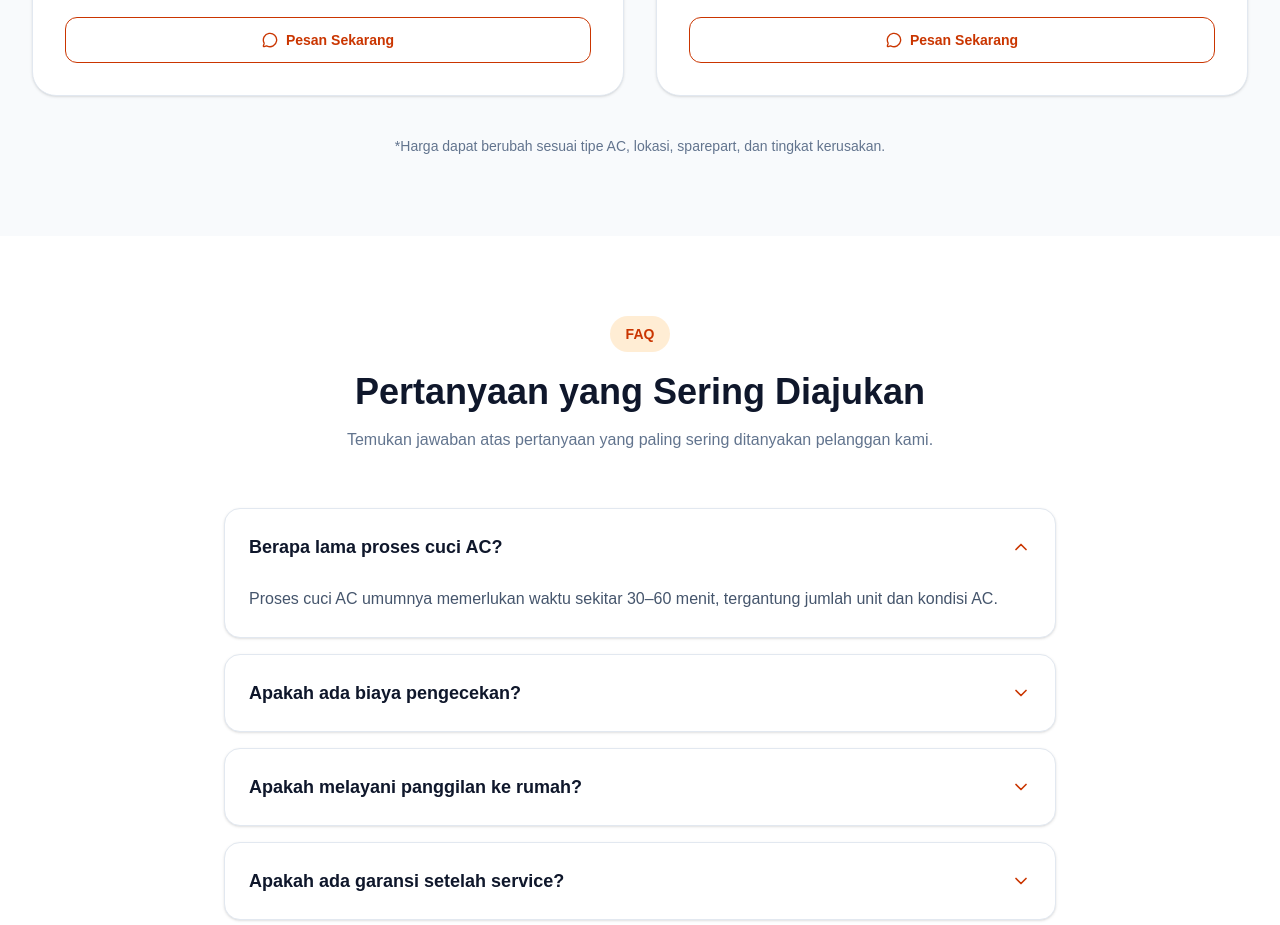
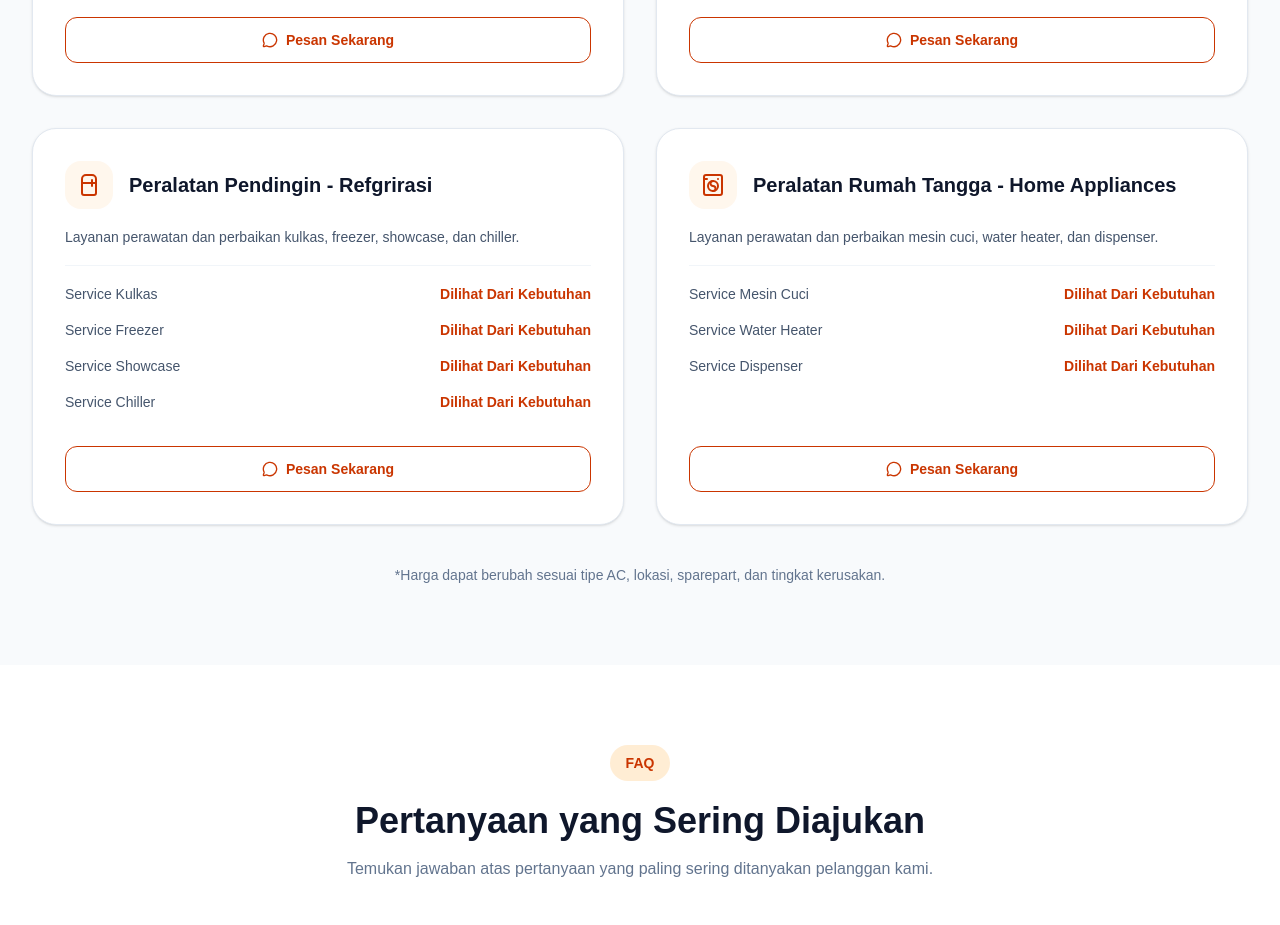
Before and after one commit to jeanAlexsander/Website-jasa-ac, a Next.js app: page /layanan in a window 1280 px wide. Shown: the part 1700-2625 px from the top of the page. Built offline with nearby package versions, Linux system fonts and the light colour scheme.

Commit message:
upadate layanan

```diff
--- a/src/data/layanan.ts
+++ b/src/data/layanan.ts
@@ -11,6 +11,8 @@ import {
   School,
   Wind,
   PackageOpen,
+  Refrigerator,
+  WashingMachine,
 } from "lucide-react";
 
 export const services = [
@@ -156,6 +158,49 @@ export const prices = [
       },
     ],
   },
+
+  {
+    title: "Peralatan Pendingin - Refgrirasi",
+    icon: Refrigerator,
+    desc: "Layanan perawatan dan perbaikan kulkas, freezer, showcase, dan chiller.",
+    features: [
+      {
+        name: "Service Kulkas",
+        price: "Dilihat Dari Kebutuhan",
+      },
+      {
+        name: "Service Freezer",
+        price: "Dilihat Dari Kebutuhan",
+      },
+      {
+        name: "Service Showcase",
+        price: "Dilihat Dari Kebutuhan",
+      },
+      {
+        name: "Service Chiller",
+        price: "Dilihat Dari Kebutuhan",
+      },
+    ],
+  },
+  {
+    title: "Peralatan Rumah Tangga - Home Appliances",
+    icon: WashingMachine,
+    desc: "Layanan perawatan dan perbaikan mesin cuci, water heater, dan dispenser.",
+    features: [
+      {
+        name: "Service Mesin Cuci",
+        price: "Dilihat Dari Kebutuhan",
+      },
+      {
+        name: "Service Water Heater",
+        price: "Dilihat Dari Kebutuhan",
+      },
+      {
+        name: "Service Dispenser",
+        price: "Dilihat Dari Kebutuhan",
+      },
+    ],
+  },
 ];
 
 export const faqs = [
```
